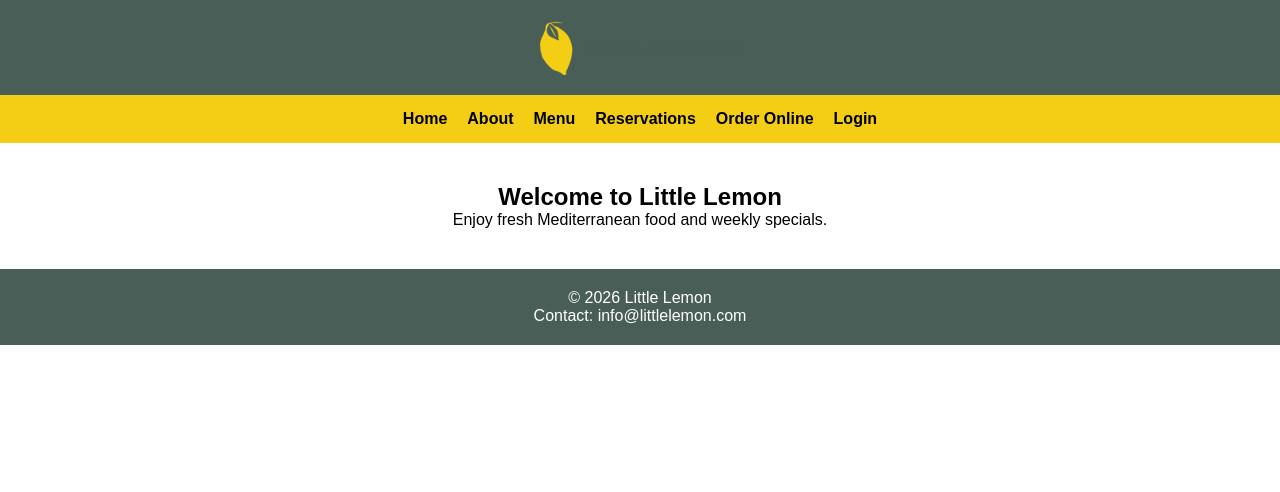
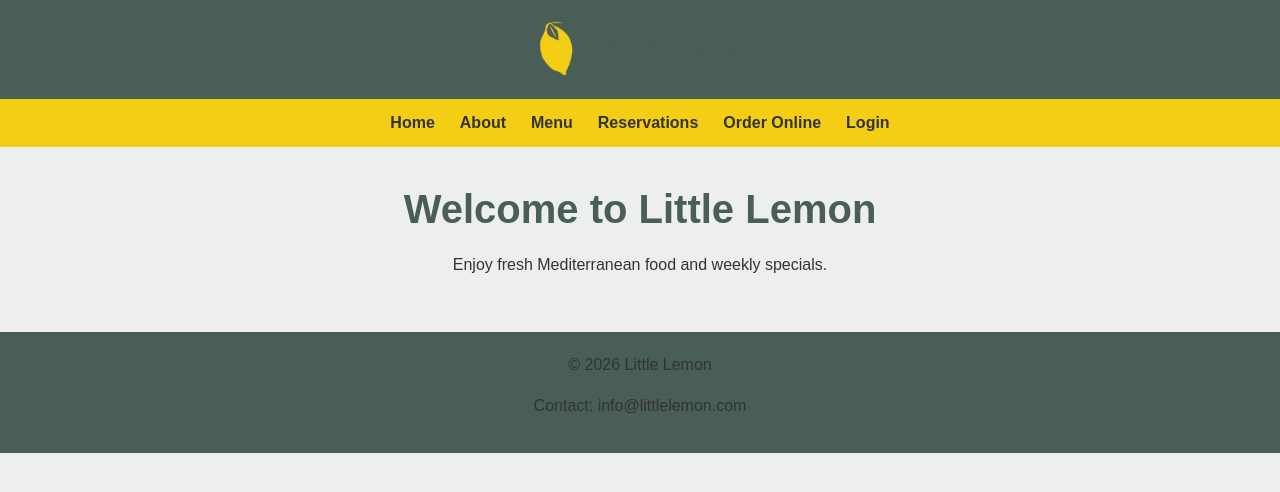
Before and after one commit to MatheeshaAnjana/Little_Lemon_Restaurant_App, a React (Create React App) app in the folder little_lemon/: page / in a window 1280 px wide. Shown: the top 492 px of the page. Built offline with nearby package versions, Linux system fonts and the light colour scheme.

Commit message:
Styling elements

```diff
--- a/little_lemon/src/App.css
+++ b/little_lemon/src/App.css
@@ -1,64 +1,114 @@
 /* Reset */
+
 * {
   margin: 0;
   padding: 0;
   box-sizing: border-box;
 }
 
-/* Page layout */
+/* Body */
+
 body {
   font-family: Arial, sans-serif;
+  background-color: #EDEFEE;
 }
 
 /* Header */
+
 header {
-  display: flex;
-  justify-content: center;
+  background-color: #495E57;
   padding: 20px;
-  background-color: #495E57;
+  text-align: center;
 }
 
 /* Navigation */
+
 nav {
   background-color: #F4CE14;
 }
 
 nav ul {
+  list-style: none;
   display: flex;
   justify-content: center;
-  list-style: none;
-  gap: 20px;
+  gap: 25px;
   padding: 15px;
+}
+
+nav li {
+  font-size: 16px;
 }
 
 nav a {
   text-decoration: none;
+  color: #333;
   font-weight: bold;
-  color: black;
 }
 
-/* Main content layout */
-main {
-  display: flex;
-  justify-content: center;
-  padding: 40px;
+nav a:hover {
+  color: #495E57;
 }
 
-/* Section layout */
-section {
-  max-width: 1000px;
+/* Main */
+
+main {
+  padding: 40px;
   text-align: center;
 }
 
+/* Headings */
+
+h1 {
+  font-size: 40px;
+  color: #495E57;
+  margin-bottom: 20px;
+}
+
+h2 {
+  font-size: 32px;
+  color: #495E57;
+}
+
+h3 {
+  font-size: 24px;
+}
+
+/* Paragraph */
+
+p {
+  font-size: 16px;
+  line-height: 1.6;
+  margin-bottom: 15px;
+  color: #333;
+}
+
+/* Span */
+
+span {
+  font-weight: bold;
+  color: #F4CE14;
+  font-size: 18px;
+}
+
+/* Images */
+
+img {
+  max-width: 100%;
+  height: auto;
+  border-radius: 10px;
+}
+
 /* Footer */
+
 footer {
+  background-color: #495E57;
+  color: white;
   text-align: center;
   padding: 20px;
-  background-color: #495E57;
-  color: white;
 }
 
-/* Responsive design for mobile */
+/* Responsive */
+
 @media (max-width: 768px) {
 
   nav ul {
@@ -66,8 +116,11 @@ footer {
     align-items: center;
   }
 
+  h1 {
+    font-size: 28px;
+  }
+
   main {
-    flex-direction: column;
     padding: 20px;
   }
 
```
